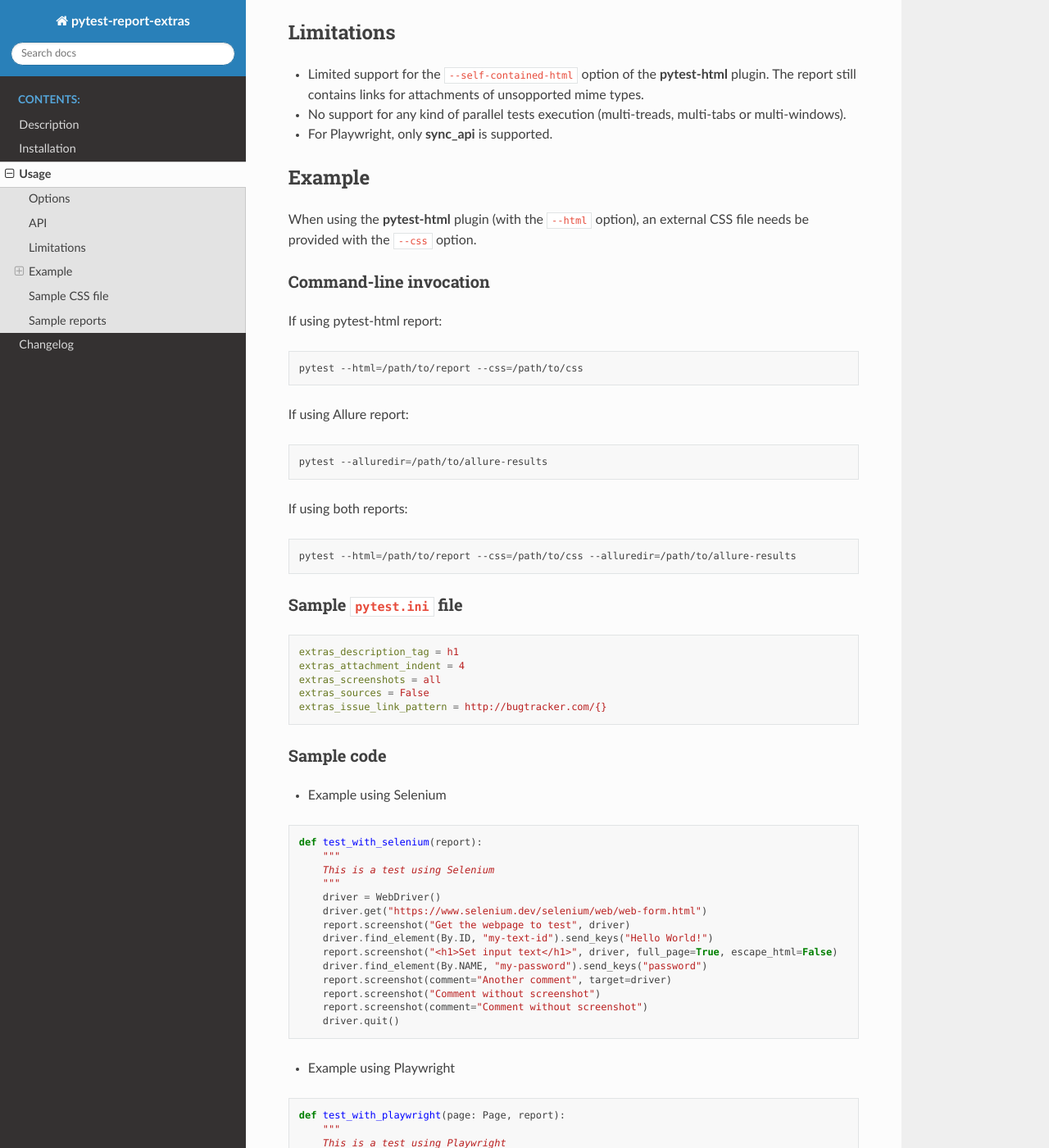
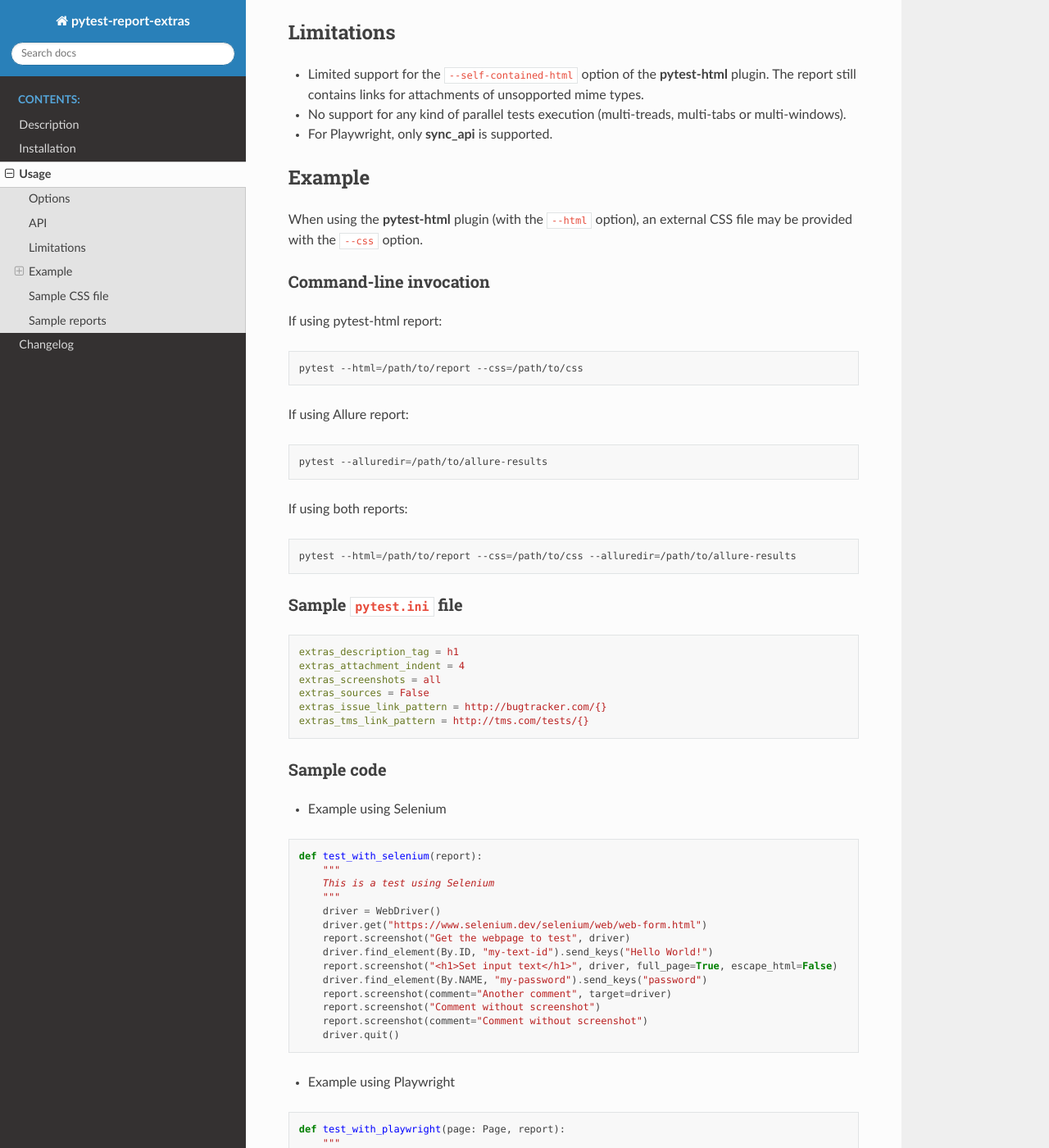
Before and after one commit to harmin-parra/pytest-report-extras, a Sphinx documentation site: the page built from docs/user_guide.rst, in a window 1280 px wide and 1400 px high, scrolled down 2805 px. Shown: the whole window at 82% size. Built offline with Sphinx 7.4.7 and the Read the Docs theme 3.1.0, drawn with Linux system fonts in a browser that asks for light colours.

Commit message:
update docs

```diff
--- a/docs/user_guide.rst
+++ b/docs/user_guide.rst
@@ -154,7 +154,7 @@
 Example
 =======
 
-When using the **pytest-html** plugin (with the ``--html`` option), an external CSS file needs be provided with the ``--css`` option.
+When using the **pytest-html** plugin (with the ``--html`` option), an external CSS file may be provided with the ``--css`` option.
 
 
 Command-line invocation
@@ -189,6 +189,7 @@
   extras_screenshots = all
   extras_sources = False
   extras_issue_link_pattern = http://bugtracker.com/{}
+  extras_tms_link_pattern = http://tms.com/tests/{}
 
 
 Sample code
```
